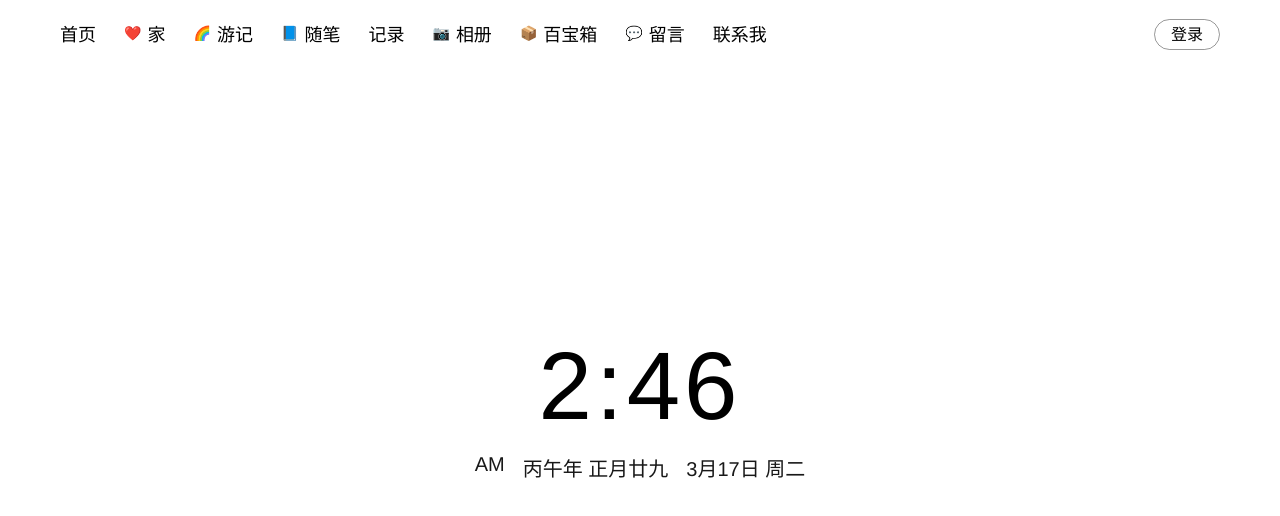
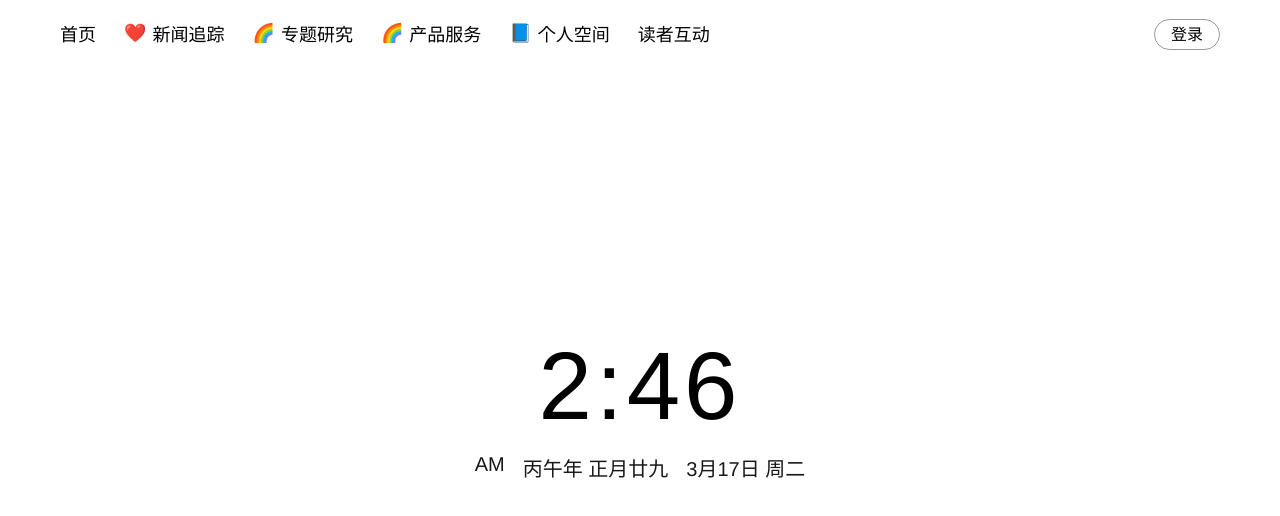
Before and after one commit to Tony-LJ/polair-demo, a Vue app: page /home in a window 1280 px wide. Shown: the top 516 px of the page. Built offline with nearby package versions, Linux system fonts and the light colour scheme; sample sign-in values are in the browser's storage.

Commit message:
feat:home页面|添加鼠标悬浮效果

```diff
--- a/src/styles/home.scss
+++ b/src/styles/home.scss
@@ -61,12 +61,13 @@ $opacity-base: 0.7;
     gap: 6px;
     transition: color 0.3s;
 
+    // 🔥 鼠标悬浮效果
     &:hover {
-      color: $primary-light-color; // hover 时仍为浅橙色
-    }
+      color: $primary-light-color; // 文字变为浅橙色
 
-    .home-nav-icon {
-      font-size: 14px;
+      .nav-icon, .nav-text {
+        color: $primary-light-color; // 图标和文字同步高亮
+      }
     }
   }
 }
--- a/src/views/Home.vue
+++ b/src/views/Home.vue
@@ -12,25 +12,30 @@
       <nav class="home-header-nav">
         <a href="#" class="home-nav-item">首页</a>
         <a href="#" class="home-nav-item">
-          <span class="home-nav-icon">❤️</span> 家
+          <span class="home-nav-icon">❤️</span> 新闻追踪
         </a>
         <a href="#" class="home-nav-item">
-          <span class="home-nav-icon">🌈</span> 游记
+          <span class="home-nav-icon">🌈</span> 专题研究
         </a>
         <a href="#" class="home-nav-item">
-          <span class="home-nav-icon">📘</span> 随笔
-        </a>
-        <a href="#" class="home-nav-item">记录</a>
-        <a href="#" class="home-nav-item">
-          <span class="home-nav-icon">📷</span> 相册
+          <span class="home-nav-icon">🌈</span> 产品服务
         </a>
         <a href="#" class="home-nav-item">
-          <span class="home-nav-icon">📦</span> 百宝箱
+          <span class="home-nav-icon">📘</span> 个人空间
         </a>
-        <a href="#" class="home-nav-item">
-          <span class="home-nav-icon">💬</span> 留言
+        <a href="#" class="home-nav-item">读者互动
         </a>
-        <a href="#" class="home-nav-item">联系我</a>
+<!--        <a href="#" class="home-nav-item">-->
+<!--          <span class="home-nav-icon">📷</span> 相册-->
+<!--        </a>-->
+<!--        <a href="#" class="home-nav-item">-->
+<!--          <span class="home-nav-icon">📦</span> 百宝箱-->
+<!--        </a>-->
+<!--        <a href="#" class="home-nav-item">-->
+<!--          <span class="home-nav-icon">💬</span> 留言-->
+<!--        </a>-->
+<!--        <a href="#" class="home-nav-item">联系我-->
+<!--        </a>-->
       </nav>
       <div class="header-right">
         <a href="/login" class="home-login-btn">登录</a>
```
Also changed, not shown: 1 other file (tests, documents, lock files or other folders).
